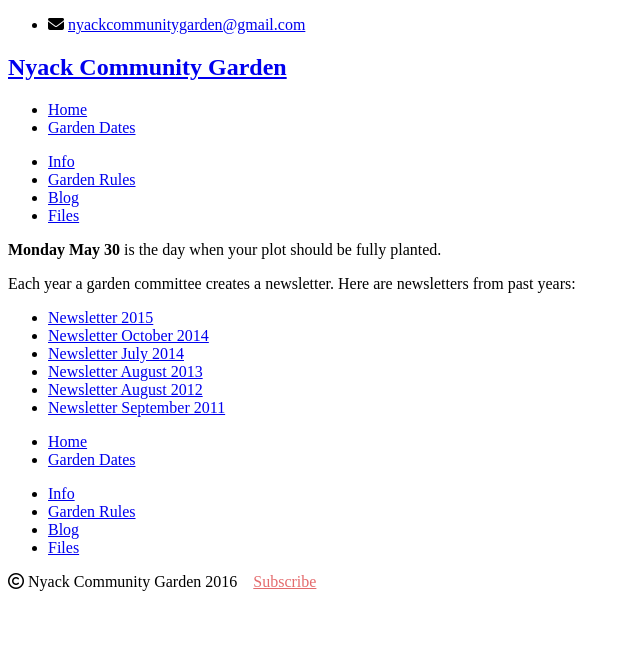
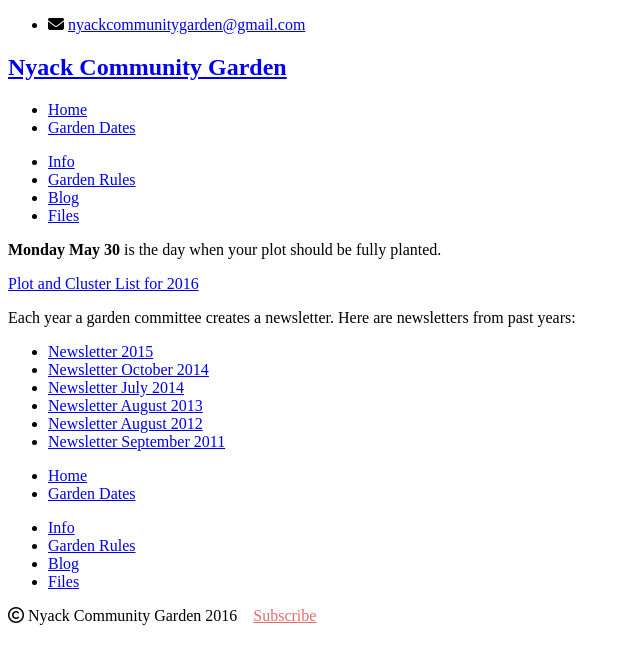
Before and after one commit to bosborne/nyackcommunitygarden, a Jekyll site: the page built from files/index.md, in a window 1280 px wide. Shown: the top 664 px of the page, without its empty margins (0-640 px from the left). Built offline with Jekyll 4.4.1, drawn with Linux system fonts in a browser that asks for light colours; nearby versions of some CDN libraries; library files that are not in the unit come from our copies.

Commit message:
Add link to plots PDF

```diff
--- a/files/index.md
+++ b/files/index.md
@@ -4,6 +4,9 @@
 title: "Garden Downloads"
 published: true
 ---
+[Plot and Cluster List for 2016](/pdf/Plots & Clusters 3-31-16.pdf)
+
+
 Each year a garden committee creates a newsletter. Here are newsletters from past years:
 
 - [Newsletter 2015](/pdf/Newsletter_2015.pdf)
```
